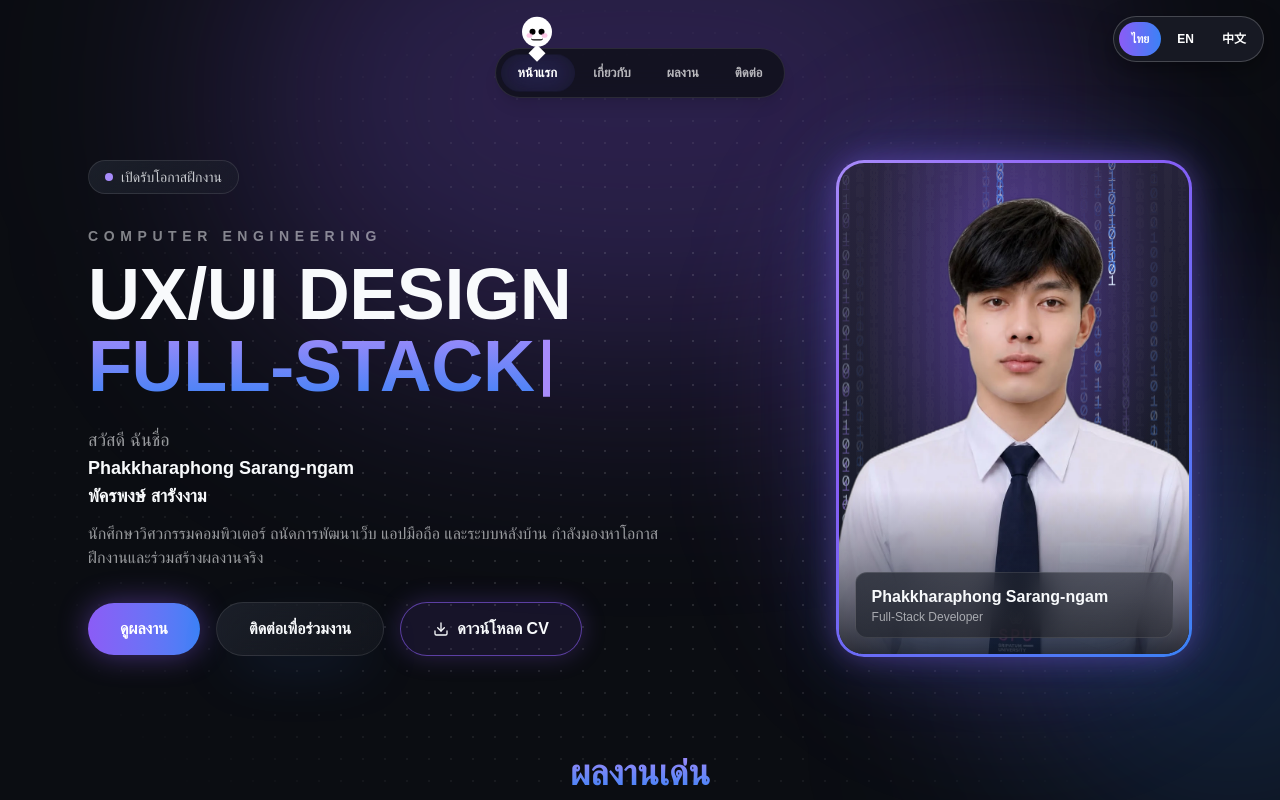
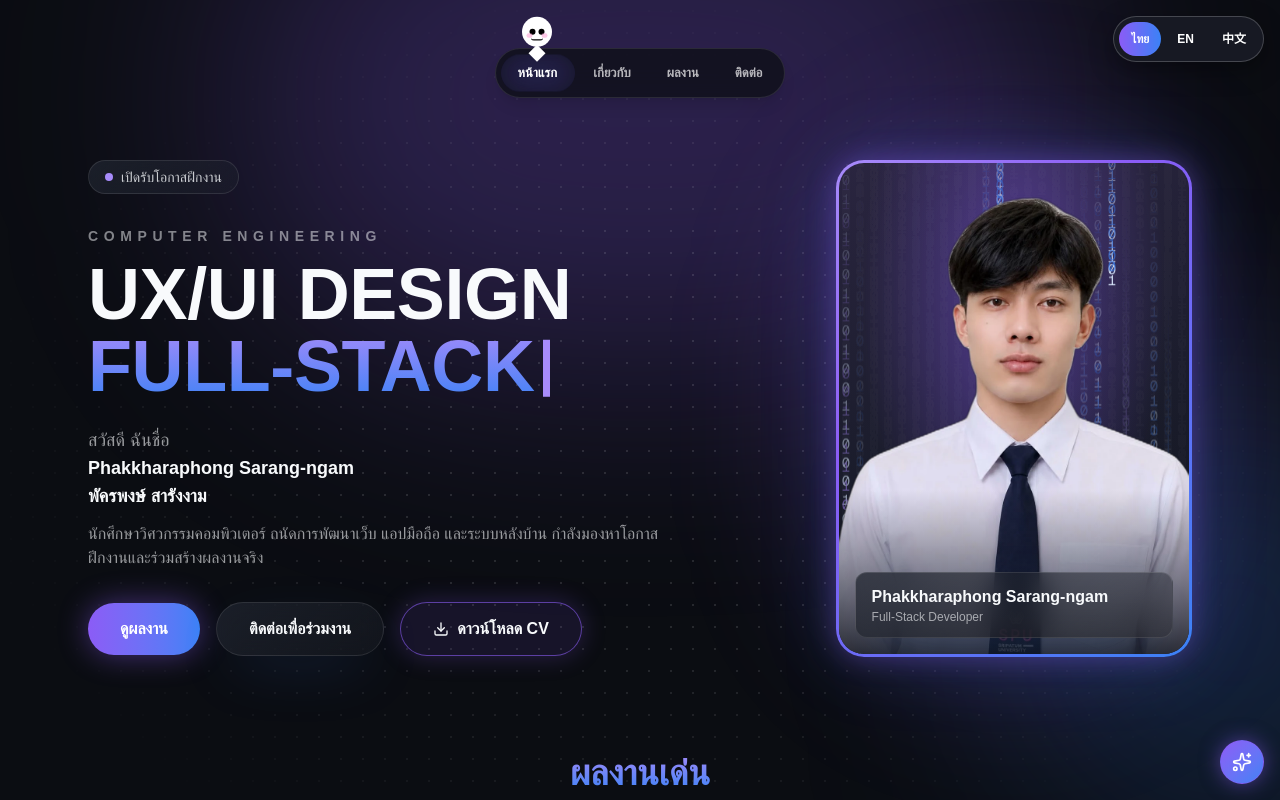
Before and after one commit to phakkharaphong2004/my-portfolio, a Next.js app: page / in a window 1280 px wide. Shown: the top 800 px of the page. Built offline with nearby package versions, Linux system fonts and the light colour scheme.

Commit message:
fix spotlight-card import

```diff
--- a/app/components/FallingIcons.tsx
+++ b/app/components/FallingIcons.tsx
@@ -13,6 +13,8 @@ import {
   FaJava,
 } from "react-icons/fa";
 import { SiTypescript, SiTailwindcss, SiCplusplus } from "react-icons/si";
+import { Sparkles } from "lucide-react";
+import { useTr } from "./LangProvider";
 
 type IconType = ComponentType<{ className?: string; style?: CSSProperties }>;
 
@@ -31,6 +33,8 @@ const ICONS: { icon: IconType; color: string }[] = [
   { icon: SiTailwindcss, color: "#38BDF8" },
 ];
 
+const STORAGE_KEY = "falling-icons";
+
 type Drop = {
   id: number;
   x: number; // px
@@ -43,9 +47,31 @@ type Drop = {
 
 export default function FallingIcons() {
   const [drops, setDrops] = useState<Drop[]>([]);
+  const [enabled, setEnabled] = useState(true);
   const idRef = useRef(0);
+  const tr = useTr();
+
+  // จำค่าเปิด/ปิดไว้ในเครื่อง
+  useEffect(() => {
+    try {
+      if (localStorage.getItem(STORAGE_KEY) === "off") setEnabled(false);
+    } catch {}
+  }, []);
+
+  const toggle = () => {
+    setEnabled((prev) => {
+      const next = !prev;
+      try {
+        localStorage.setItem(STORAGE_KEY, next ? "on" : "off");
+      } catch {}
+      if (!next) setDrops([]);
+      return next;
+    });
+  };
 
   useEffect(() => {
+    if (!enabled) return;
+
     const spawn = (x: number) => {
       const pick = ICONS[Math.floor(Math.random() * ICONS.length)];
       const size = 28 + Math.random() * 28;
@@ -61,11 +87,17 @@ export default function FallingIcons() {
       setDrops((d) => [...d, drop]);
     };
 
-    // คลิก/แตะ: หล่นจากตำแหน่งที่กด
-    const onPointer = (e: PointerEvent) => spawn(e.clientX);
+    const isToggle = (t: EventTarget | null) =>
+      t instanceof Element && !!t.closest("[data-falling-toggle]");
+
+    // คลิก/แตะ: หล่นจากตำแหน่งที่กด (ไม่นับตอนกดปุ่มเปิด/ปิด)
+    const onPointer = (e: PointerEvent) => {
+      if (isToggle(e.target)) return;
+      spawn(e.clientX);
+    };
     // กดแป้นพิมพ์: หล่นจากตำแหน่งสุ่มบนจอ (ไม่นับตอนกดค้าง)
     const onKey = (e: KeyboardEvent) => {
-      if (e.repeat) return;
+      if (e.repeat || isToggle(e.target)) return;
       spawn(Math.random() * window.innerWidth);
     };
 
@@ -75,12 +107,25 @@ export default function FallingIcons() {
       window.removeEventListener("pointerdown", onPointer);
       window.removeEventListener("keydown", onKey);
     };
-  }, []);
+  }, [enabled]);
 
   const remove = (id: number) =>
     setDrops((d) => d.filter((item) => item.id !== id));
 
+  const label = enabled
+    ? tr({
+        th: "ปิดไอคอนหล่น",
+        en: "Turn off falling icons",
+        zh: "关闭掉落图标",
+      })
+    : tr({
+        th: "เปิดไอคอนหล่น",
+        en: "Turn on falling icons",
+        zh: "开启掉落图标",
+      });
+
   return (
+    <>
       <div
         aria-hidden
         className="pointer-events-none fixed inset-0 z-[9998] overflow-hidden"
@@ -111,13 +156,30 @@ export default function FallingIcons() {
                 } as CSSProperties
               }
             >
-            <Icon
-              className="h-full w-full"
-              style={{ color: d.color }}
-            />
+              <Icon className="h-full w-full" style={{ color: d.color }} />
             </span>
           );
         })}
       </div>
+
+      <button
+        type="button"
+        data-falling-toggle
+        onClick={toggle}
+        aria-pressed={enabled}
+        aria-label={label}
+        title={label}
+        className={`fixed bottom-4 right-4 z-[99999] grid h-11 w-11 place-items-center rounded-full border transition hover:scale-110 ${
+          enabled
+            ? "border-[#8B5CF6]/60 bg-gradient-to-br from-[#8B5CF6] to-[#3B82F6] text-white shadow-[0_0_20px_rgba(139,92,246,0.5)]"
+            : "border-white/20 bg-[#171923] text-white/50"
+        }`}
+      >
+        <Sparkles className="h-5 w-5" />
+        {!enabled && (
+          <span className="pointer-events-none absolute h-0.5 w-7 rotate-45 rounded bg-white/60" />
+        )}
+      </button>
+    </>
   );
 }
```
Lines whose indentation alone changed are shown as unchanged.
